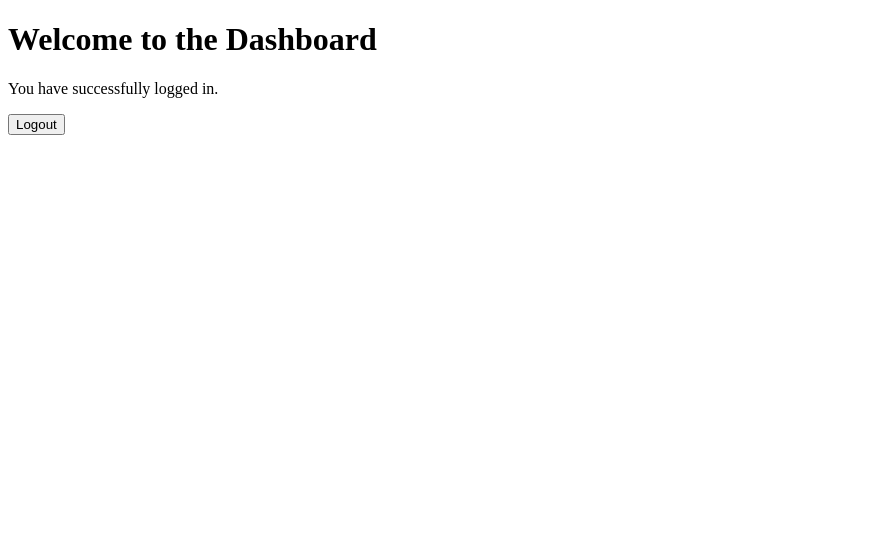
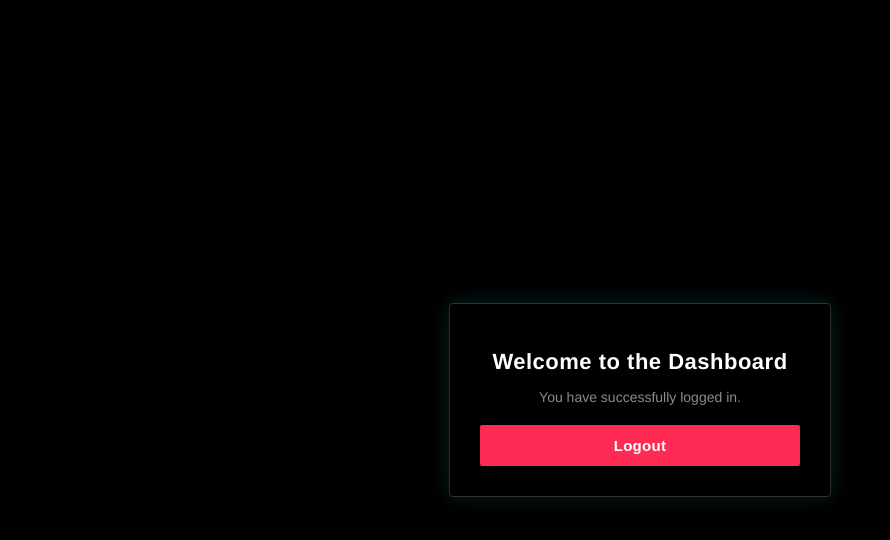
Before and after one commit to sanjosechristinejoypdm-creator/login-system-tine, a plain HTML site: page frontend/dashboard.html in a window 1280 px wide. Shown: the whole page, without its empty margins (0-890 px from the left). Drawn offline with Linux system fonts and the light colour scheme.

Commit message:
Add styling and container to dashboard layout

```diff
--- a/frontend/dashboard.html
+++ b/frontend/dashboard.html
@@ -4,13 +4,72 @@
     <meta charset="UTF-8" />
     <meta name="viewport" content="width=device-width, initial-scale=1.0" />
     <title>Dashboard</title>
+    <style>
+      body {
+        font-family: "Helvetica Neue", Arial, sans-serif;
+        background: #000000;
+        display: flex;
+        justify-content: center;
+        align-items: center;
+        height: 100vh;
+        margin: 0;
+      }
+
+      .container {
+        background: #000000;
+        padding: 30px;
+        width: 320px;
+        text-align: center;
+        border-radius: 4px;
+        border: 1px solid #2f2f2f;
+        box-shadow: 0 0 20px rgba(37, 244, 238, 0.15);
+      }
+
+      h1 {
+        color: #ffffff;
+        font-weight: 700;
+        font-size: 22px;
+        letter-spacing: 0.5px;
+        margin-bottom: 10px;
+      }
+
+      p {
+        color: #8a8b91;
+        font-size: 14px;
+        margin-bottom: 20px;
+      }
+
+      button {
+        width: 100%;
+        padding: 12px;
+        cursor: pointer;
+        background: #fe2c55;
+        color: #ffffff;
+        border: none;
+        border-radius: 2px;
+        font-weight: 600;
+        font-size: 15px;
+        letter-spacing: 0.3px;
+        transition: opacity 0.15s ease;
+      }
+
+      button:hover {
+        opacity: 0.85;
+      }
+
+      button:active {
+        opacity: 0.7;
+      }
+    </style>
   </head>
   <body>
-    <h1>Welcome to the Dashboard</h1>
+    <div class="container">
+      <h1>Welcome to the Dashboard</h1>
 
-    <p>You have successfully logged in.</p>
+      <p>You have successfully logged in.</p>
 
-    <button onclick="logout()">Logout</button>
+      <button onclick="logout()">Logout</button>
+    </div>
 
     <script>
       function logout() {
```
